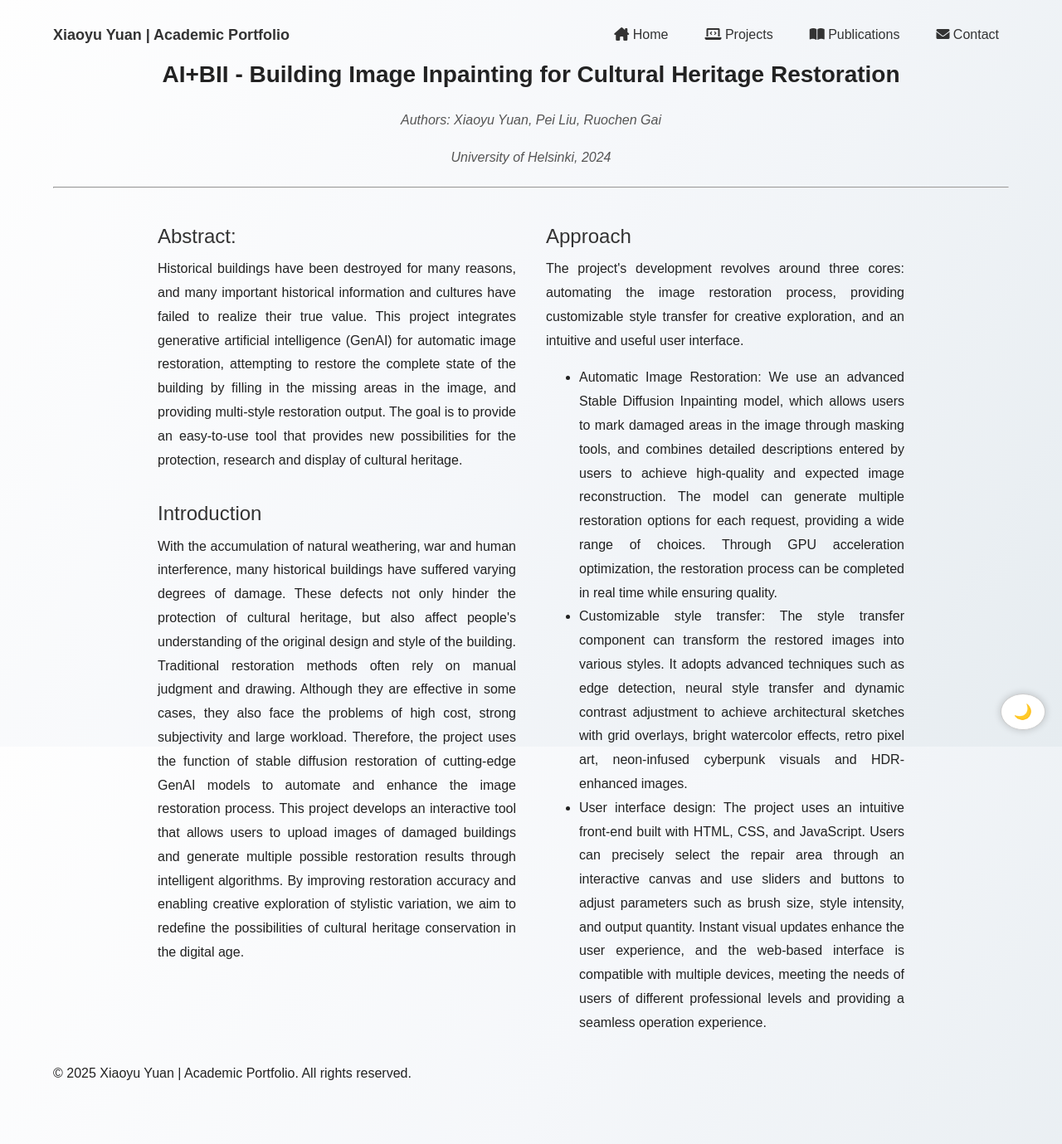
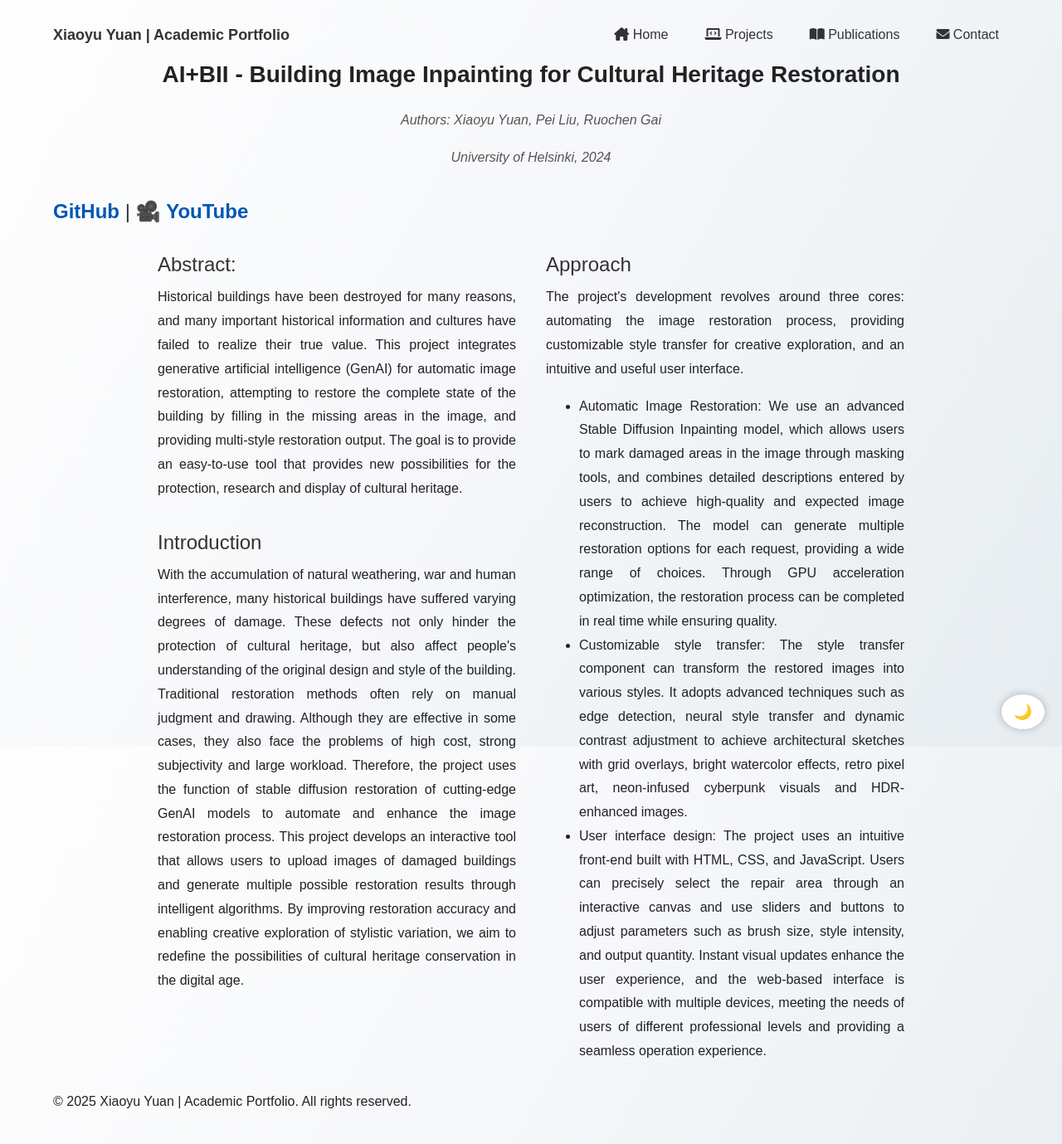
Before and after one commit to XiaoyuYuan19/portfolio, a Jekyll site: the page built from _projects/ai-bii.md, in a window 1280 px wide. Shown: the whole page at 83% size. Built offline with Jekyll 4.4.1, drawn with Linux system fonts in a browser that asks for light colours.

Commit message:
Update ai-bii.md

```diff
--- a/_projects/ai-bii.md
+++ b/_projects/ai-bii.md
@@ -23,6 +23,7 @@ details: |
   </div>
 </div>
 
+**[GitHub]({{ page.github }})** | 🎥 **[YouTube]({{ page.youtube }})**
 ---
 
 <div class="content">
```
